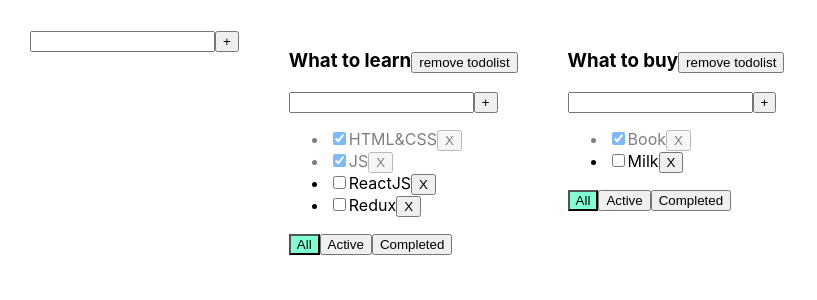
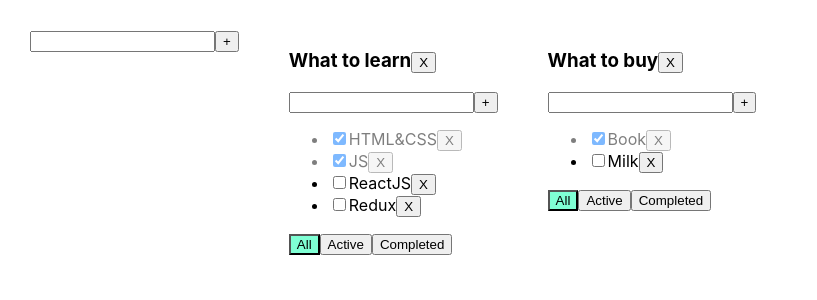
Before and after one commit to allexmorozovv/todolist-main, a React (Create React App) app: page / in a window 1280 px wide. Shown: the top 300 px of the page, without its empty margins (0-817 px from the left). Built offline with nearby package versions, Linux system fonts and the light colour scheme.

Commit message:
add EditableSpan.tsx

```diff
--- a/src/App.tsx
+++ b/src/App.tsx
@@ -1,6 +1,6 @@
 import React, {useState} from 'react';
 import './App.css';
-import {TasksType, Todolist} from "./Todolist";
+import {TaskType, Todolist} from "./Todolist";
 import {v1} from "uuid";
 import {AddItemForm} from "./AddItemForm";
 
@@ -9,6 +9,9 @@ export type TodolistsType = {
     id: string
     title: string
     filter: FilterValuesType
+}
+export type TaskStateType = {
+    [key: string]: Array<TaskType>
 }
 
 function App() {
@@ -21,7 +24,7 @@ function App() {
         {id: todolistID2, title: 'What to buy', filter: 'all'},
     ])
 
-    let [tasks, setTasks] = useState({
+    let [tasks, setTasks] = useState<TaskStateType>({
         [todolistID1]: [
             {id: v1(), title: "HTML&CSS", isDone: true},
             {id: v1(), title: "JS", isDone: true},
@@ -66,12 +69,27 @@ function App() {
         setTasks({...tasks})
         // setTasks([...tasks.map(t => t.id === taskId ? {...t, isDone: isDone} : t)])
     }
+    const changeTaskTitle = (taskId: string, newTitle: string, todolistId: string) => {
+        let task = tasks[todolistId].find(t => t.id === taskId)
+        if (task) {
+            task.title = newTitle
+        }
+        setTasks({...tasks})
+        // setTasks([...tasks.map(t => t.id === taskId ? {...t, isDone: isDone} : t)])
+    }
 
     const removeTodolist = (todolistId: string) => {
         let filteredTd = todolists.filter(tl => tl.id !== todolistId)
         setTodolists(filteredTd)
         delete tasks[todolistId]
         setTasks({...tasks})
+    }
+    const changeTodolistTitle = (id: string, newTitle: string) => {
+        let todolist = todolists.find(tl => tl.id === id)
+        if (todolist) {
+            todolist.title = newTitle
+            setTodolists([...todolists])
+        }
     }
 
     const addTodolist = (title: string) => {
@@ -103,10 +121,10 @@ function App() {
                                      changeFilter={changeFilter}
                                      addTask={addTask}
                                      changeTaskStatus={changeTaskStatus}
+                                     changeTaskTitle={changeTaskTitle}
                                      filter={tl.filter}
                                      removeTodolist={removeTodolist}
-
-
+                                     changeTodolistTitle={changeTodolistTitle}
                     />
                 })
             }
--- /dev/null
+++ b/src/EditableSpan.tsx
@@ -0,0 +1,28 @@
+import React, {ChangeEvent, useState} from "react";
+
+export type EditableSpanPropsType = {
+    title: string
+    onChange: (newValue: string) => void
+}
+
+export const EditableSpan = (props: EditableSpanPropsType) => {
+    const [editMode, setEditMod] = useState(false)
+    const [title, setTitle] = useState('')
+
+    const activateEditMode = () => {
+        setEditMod(true)
+        setTitle(props.title)
+    }
+    const activateViewMode = () => {
+        setEditMod(false)
+        props.onChange(title)
+    }
+    const onChangeTitleHandler = (e: ChangeEvent<HTMLInputElement>) => setTitle(e.currentTarget.value)
+
+
+    return (
+        editMode ? <input value={title} onChange={onChangeTitleHandler} onBlur={activateViewMode} autoFocus/>
+            : <span onDoubleClick={activateEditMode}>{props.title}</span>
+    )
+
+}
--- a/src/Todolist.tsx
+++ b/src/Todolist.tsx
@@ -1,30 +1,34 @@
 import React, {ChangeEvent} from "react";
 import {FilterValuesType} from "./App";
 import {AddItemForm} from "./AddItemForm";
+import {EditableSpan} from "./EditableSpan";
 
-export type TasksType = {
+export type TaskType = {
     id: string
     title: string
     isDone: boolean
 }
 export type TodolistPropsType = {
     title: string
-    tasks: Array<TasksType>
+    tasks: Array<TaskType>
     removeTask: (id: string, todolistId: string) => void
     changeFilter: (value: FilterValuesType, todolistID: string) => void
     addTask: (title: string, todolistId: string) => void
     changeTaskStatus: (taskId: string, isDone: boolean, todolistId: string) => void
+    changeTaskTitle: (taskId: string, newTitle:string, todolistId: string) => void
     filter: FilterValuesType
     id: string
     removeTodolist: (todolistId: string) => void
-
-
+    changeTodolistTitle:(id:string, newTitle:string)=>void
 }
 
 export const Todolist = (props: TodolistPropsType) => {
 
     const removeTodolistHandler = () => {
         props.removeTodolist(props.id)
+    }
+    const changeTodolistTitle= (newTitle:string) => {
+        props.changeTodolistTitle(props.id,newTitle)
     }
 
     // const mainChangeFilterHandler = (filterValue: FilterValuesType,tlID:string) => {
@@ -36,8 +40,8 @@ export const Todolist = (props: TodolistPropsType) => {
     }
     return (
         <div>
-            <h3>{props.title}
-                <button onClick={removeTodolistHandler}>remove todolist</button>
+            <h3> <EditableSpan title={props.title} onChange={changeTodolistTitle}/>
+                <button onClick={removeTodolistHandler}>X</button>
             </h3>
 
             <AddItemForm addItem={addTask}/>
@@ -48,13 +52,16 @@ export const Todolist = (props: TodolistPropsType) => {
                             const changeTaskStatusHandler = (e: ChangeEvent<HTMLInputElement>) => {
                                 props.changeTaskStatus(t.id, e.currentTarget.checked, props.id)
                             }
+                        const onChangeTitleHandler = (newTitle:string) => {
+                            props.changeTaskTitle(t.id, newTitle, props.id)
+                        }
 
                             return <li key={t.id} className={t.isDone ? "is-done" : ""}><input type="checkbox"
                                                                                                checked={t.isDone}
                                                                                                onChange={changeTaskStatusHandler}
 
                             />
-                                <span>{t.title}</span>
+                                <EditableSpan title={t.title} onChange={onChangeTitleHandler}/>
                                 <button onClick={removeTaskHandler}>X</button>
                             </li>
                         }
```
